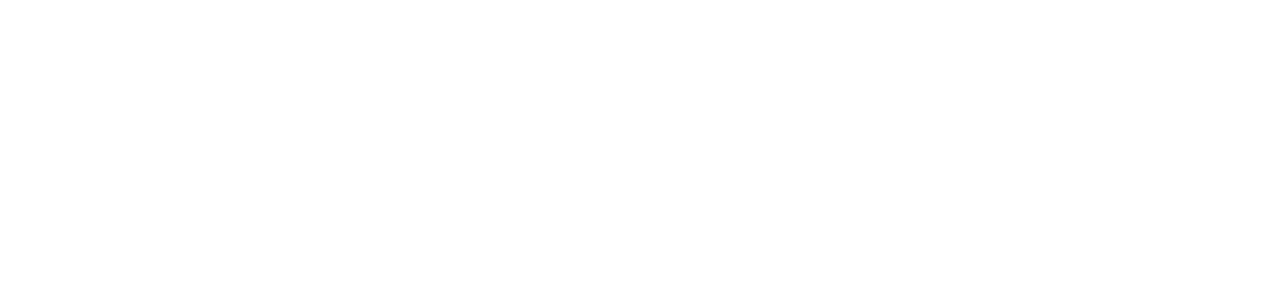
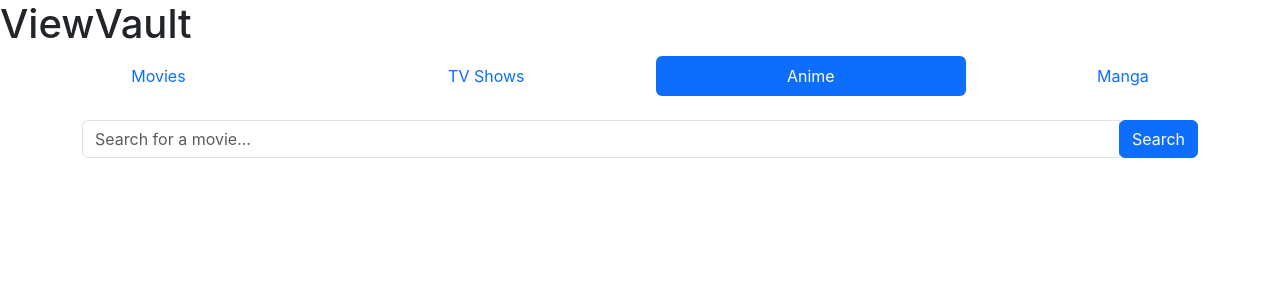
Before and after one commit to AneeshSharma9/ViewVault, a React (Create React App) app: page /search in a window 1280 px wide. Before the commit this address had no page. Shown: the top 300 px of the page. Built offline with nearby package versions, Linux system fonts and the light colour scheme.

Commit message:
search functionality

```diff
--- a/package.json
+++ b/package.json
@@ -6,6 +6,7 @@
     "@testing-library/jest-dom": "^5.17.0",
     "@testing-library/react": "^13.4.0",
     "@testing-library/user-event": "^13.5.0",
+    "axios": "^1.6.8",
     "bootstrap": "^5.3.3",
     "react": "^18.2.0",
     "react-dom": "^18.2.0",
--- a/src/index.js
+++ b/src/index.js
@@ -10,6 +10,7 @@
 import Manga from "./pages/Manga";
 import Anime from "./pages/Anime";
 import Tvshows from "./pages/Tvshows";
+import Search from './pages/Search';
 
 export default function All() {
   return (
@@ -19,7 +20,8 @@
         <Route path="movies" element={<Movies />} />
         <Route path="manga" element={<Manga />} />
         <Route path="anime" element={<Anime />} />
-        <Route path="Tvshows" element={<Tvshows />} />
+        <Route path="tvshows" element={<Tvshows />} />
+        <Route path="search" element={<Search />} />
       </Routes>
     </BrowserRouter>
   );
--- a/src/pages/Movies.js
+++ b/src/pages/Movies.js
@@ -1,5 +1,6 @@
 import { Link } from "react-router-dom";
 import { useState } from "react";
+import axios from 'axios';
 
 const Movies = () => {
 
@@ -8,17 +9,6 @@
         { id: 2, name: "Movie 2" },
         { id: 3, name: "Movie 3" },
     ]);
-
-    const [newMovieName, setNewMovieName] = useState(""); // State to hold the name of the new movie
-
-    const addMovie = () => {
-        const newMovie = {
-            id: movies.length + 1,
-            name: newMovieName // Use the name entered by the user
-        };
-        setMovies([...movies, newMovie]);
-        setNewMovieName(""); // Clear the input field after adding the movie
-    };
 
     return (
         <>
@@ -42,13 +32,7 @@
                         </li>
                     ))}
                 </div>
-
-                <div className="input-group pt-4">
-                    <input type="text" className="form-control" placeholder="Enter movie name" value={newMovieName} onChange={(e) => setNewMovieName(e.target.value)} />
-                    <div className="input-group-append">
-                        <button onClick={addMovie} className="btn btn-primary" type="button">Add Movie</button>
-                    </div>
-                </div>
+                <a className="btn btn-primary" href="./search">Add Movie</a>
             </div>
         </>
     )
--- /dev/null
+++ b/src/pages/Search.js
@@ -0,0 +1,65 @@
+import React, { useState } from "react";
+import axios from "axios";
+
+const Search = () => {
+    const [searchQuery, setSearchQuery] = useState("");
+    const [searchResults, setSearchResults] = useState([]);
+
+    const searchMovie = async () => {
+        try {
+            const response = await axios.get(`https://api.themoviedb.org/3/search/movie`, {
+                params: {
+                    api_key: `${process.env.REACT_APP_API_KEY}`,
+                    query: searchQuery
+                }
+            });
+            const results = response.data.results;
+            setSearchResults(results);
+            console.log(results)
+        } catch (error) {
+            console.error('Error fetching movies:', error);
+        }
+    };
+
+    const handleSearch = () => {
+        searchMovie();
+    };
+
+    return (
+        <>
+            <h1>ViewVault</h1>
+
+            <nav className="nav nav-pills nav-fill">
+                <a className="nav-item nav-link" href="/movies">Movies</a>
+                <a className="nav-item nav-link" href="/tvshows">TV Shows</a>
+                <a className="nav-item nav-link active" href="/anime">Anime</a>
+                <a className="nav-item nav-link" href="/manga">Manga</a>
+            </nav>
+
+            <div className="container mt-4">
+                <div className="input-group">
+                    <input
+                        type="text"
+                        className="form-control"
+                        placeholder="Search for a movie..."
+                        value={searchQuery}
+                        onChange={(e) => setSearchQuery(e.target.value)}
+                    />
+                    <div className="input-group-append">
+                        <button className="btn btn-primary" type="button" onClick={handleSearch}>Search</button>
+                    </div>
+                </div>
+
+                <ul className="list-group mt-4">
+                    {searchResults.map((movie) => (
+                        <li key={movie.id} className="list-group-item fw-bold">{movie.title}
+                            <p className="fw-normal">{movie.overview}</p>
+                        </li>
+                    ))}
+                </ul>
+            </div>
+        </>
+    );
+};
+
+export default Search;
```
Also changed, not shown: 2 other files (tests, documents, lock files or other folders).
